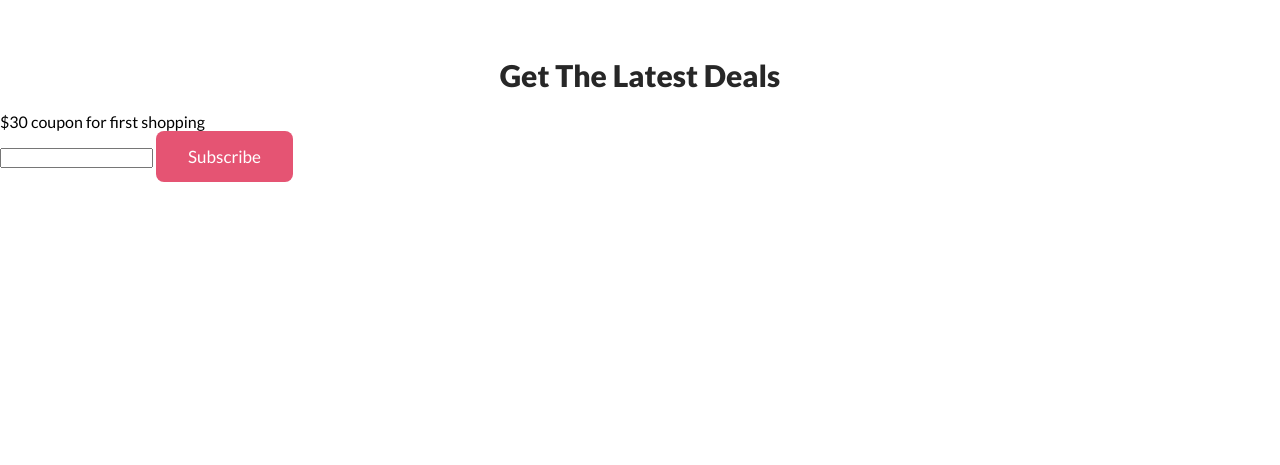
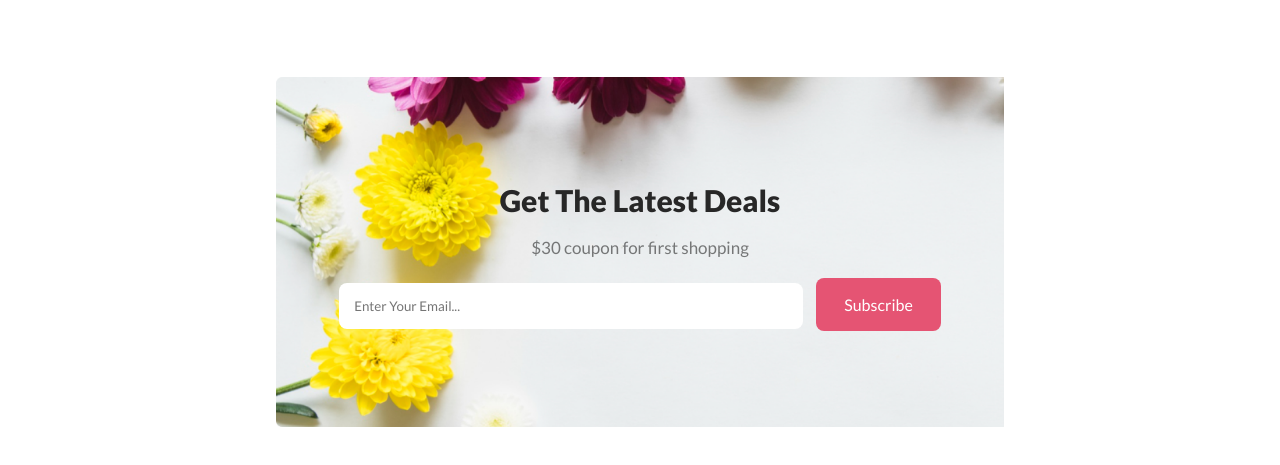
Before and after one commit to mdabdurrahman07/assignment-one, a plain HTML site: page index.html in a window 1280 px wide. Shown: the part 2885-3350 px from the top of the page. Before the commit the page ends 3067 px from the top, so only its background shows below. Drawn offline with Linux system fonts and the light colour scheme.

Commit message:
all main section work done

```diff
--- a/index.html
+++ b/index.html
@@ -108,14 +108,12 @@
         <!-- deals section start  -->
         <section>
            <div class="deals-section-container">
-            <h2 class="featured-title">Get The Latest Deals</h2>
+            <h2 class="featured-title deals-title">Get The Latest Deals</h2>
             <p class="deal-description">$30 coupon for first shopping</p>
-            <input class="" type="text">
-            <button class="btn-primary">Subscribe</button>
+            <input class="deal-input" type="email" placeholder="Enter Your Email...">
+            <button class="btn-deals">Subscribe</button>
            </div>
-           <!-- <div class="deals-section-img-container">
-            <img src="Flower Asset/Rectangle 9.png" alt="deals-pic">
-           </div> -->
+
         </section>
           <!-- deals section end  -->
     </main>
--- a/styles/index.css
+++ b/styles/index.css
@@ -198,7 +198,7 @@ margin-bottom: 110px;
     align-items: center;
     gap: 20px;
     margin-top: 90px;
-    margin-bottom: 110px;
+    margin-bottom: 130px;
 
 }
 .instagram-section-image{
@@ -210,3 +210,39 @@ margin-bottom: 110px;
 
 
 /* deal section related styles start */
+.deals-section-container{
+    background-image: url(../Rectangle\ 9.png);
+    background-size: cover ;
+    width: 54.5%;
+    margin: auto;
+    text-align: center;
+    height: 320px;
+    margin-bottom: 90px;
+    padding: 15px;
+
+
+}
+.deal-description{
+    color: rgba(39, 39, 39, 0.60);
+    font-size: 17px;
+    font-weight: 400;
+    padding-bottom: 20px;
+}
+.deal-input{
+    padding: 15px 300px 15px 15px;
+    border-radius: 8px;
+    border: none;
+}
+.btn-deals{
+    border-radius: 8px;
+    background: #E55473;
+    padding: 17px 28px;
+    color: white;
+    border: none;
+    font-size: 16px;
+    margin-left: 10px;
+}
+.deals-title{
+    padding-top: 90px;
+}
+/* deal section related styles end */
```
